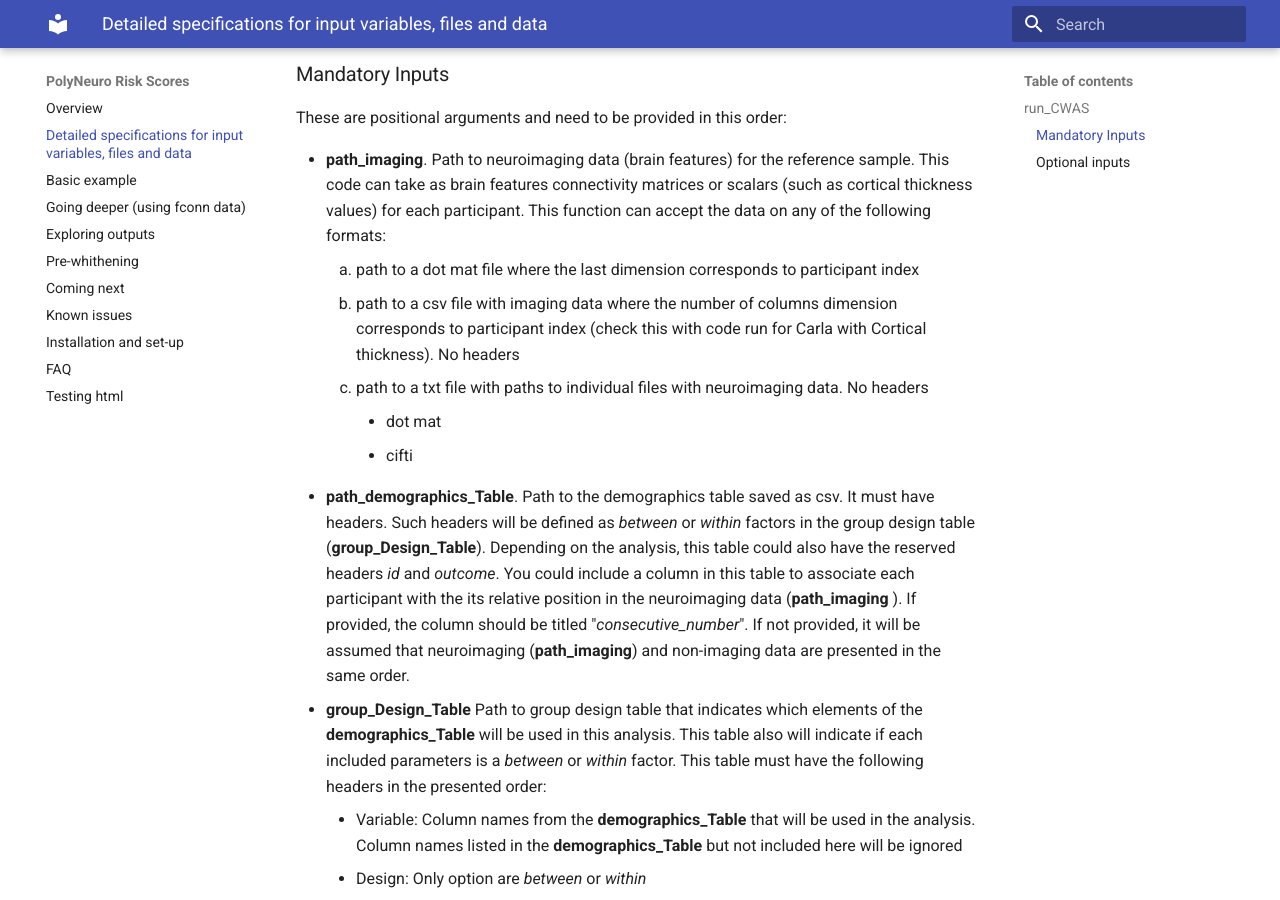
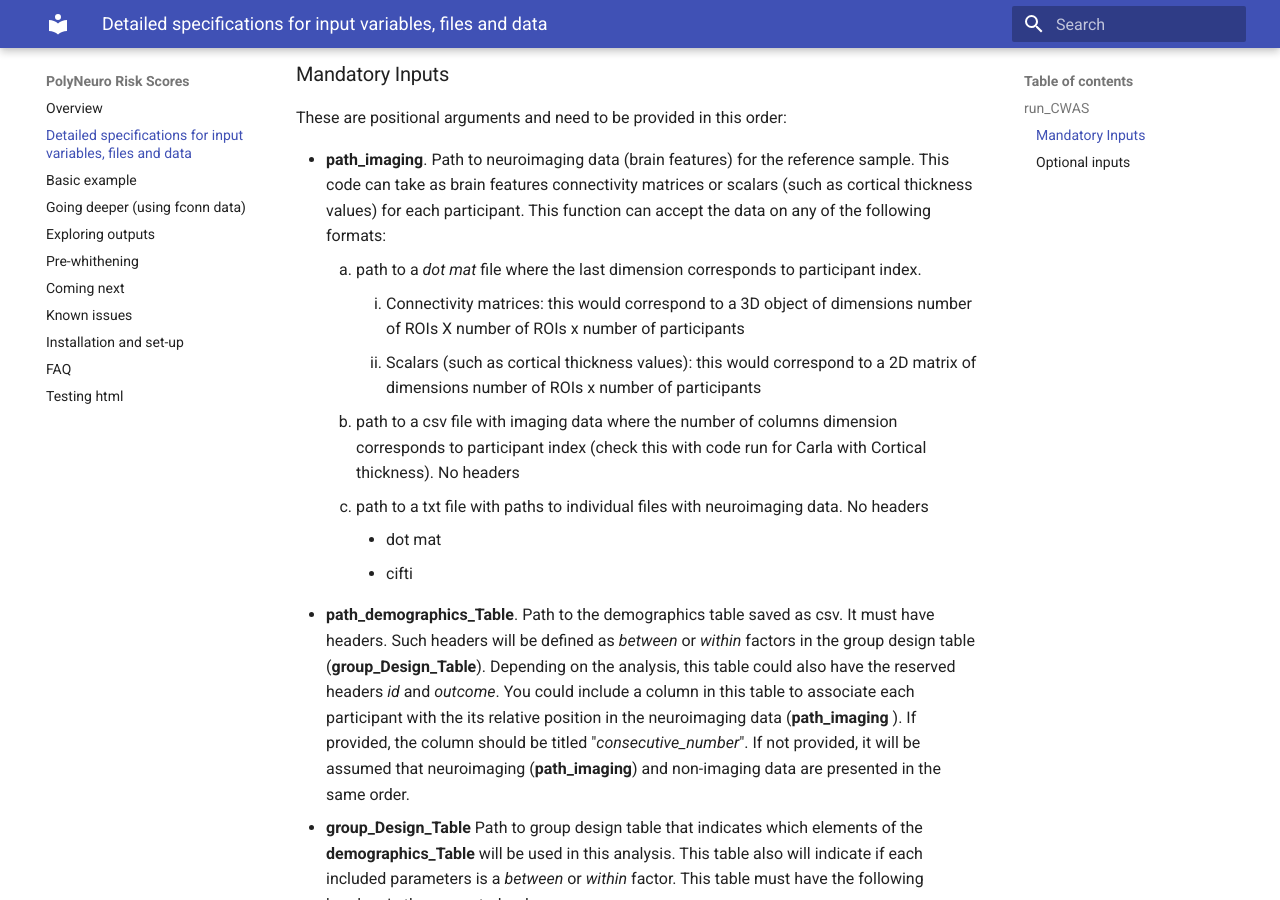
Before and after one commit to omiranda/polyneuro_risk_score, an MkDocs documentation site: the page built from docs/detailed_description.md, in a window 1280 px wide and 900 px high, scrolled down 314 px. Built offline with MkDocs 1.6.1 and Material for MkDocs 9.7.7, drawn with Linux system fonts in a browser that asks for light colours; formulas are drawn with MathJax 3; old or Windows-style settings are respelled for this version of MkDocs.

Commit message:
Update detailed_description.md

```diff
--- a/docs/detailed_description.md
+++ b/docs/detailed_description.md
@@ -10,7 +10,9 @@ This package has 2 main functions: `run_CWAS` and `run_PBS` that are used to cal
 These are positional arguments and need to be provided in this order:
 
 - **path_imaging**. Path to neuroimaging data (brain features) for the reference sample. This code can take as brain features connectivity matrices or scalars (such as cortical thickness values) for each participant. This function can accept the data on any of the following formats:
-    1. path to a dot mat file where the last dimension corresponds to participant index
+    1. path to a *dot mat* file where the last dimension corresponds to participant index.
+        1. Connectivity matrices: this would correspond to a 3D object of dimensions number of ROIs X number of ROIs x number of participants
+        1. Scalars (such as cortical thickness values): this would correspond to a 2D matrix of dimensions number of ROIs x number of participants
     1. path to a csv file with imaging data where the number of columns dimension corresponds to participant index (check this with code run for Carla with Cortical thickness). No headers
     1. path to a txt file with paths to individual files with neuroimaging data. No headers
         - dot mat
```
